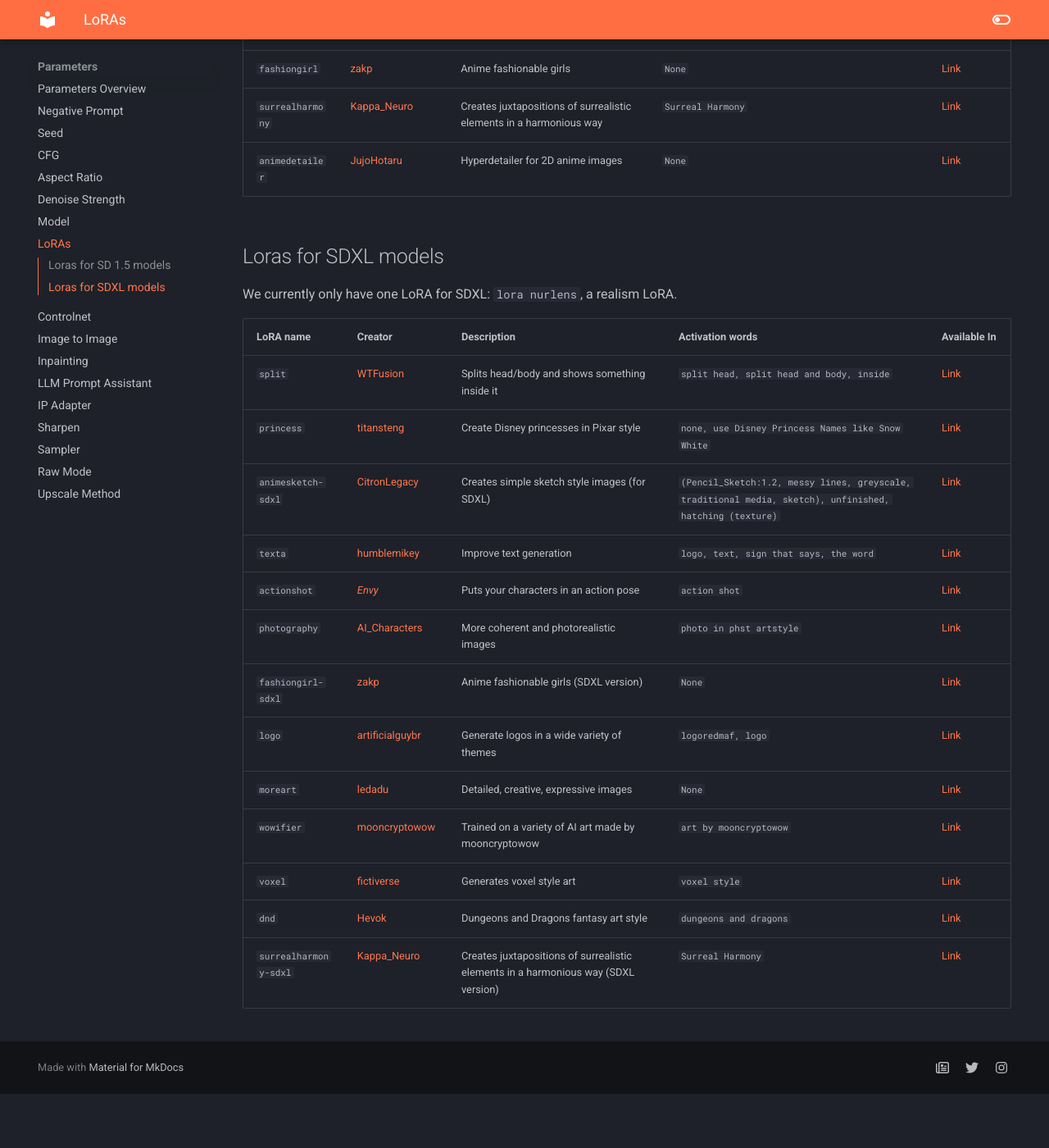
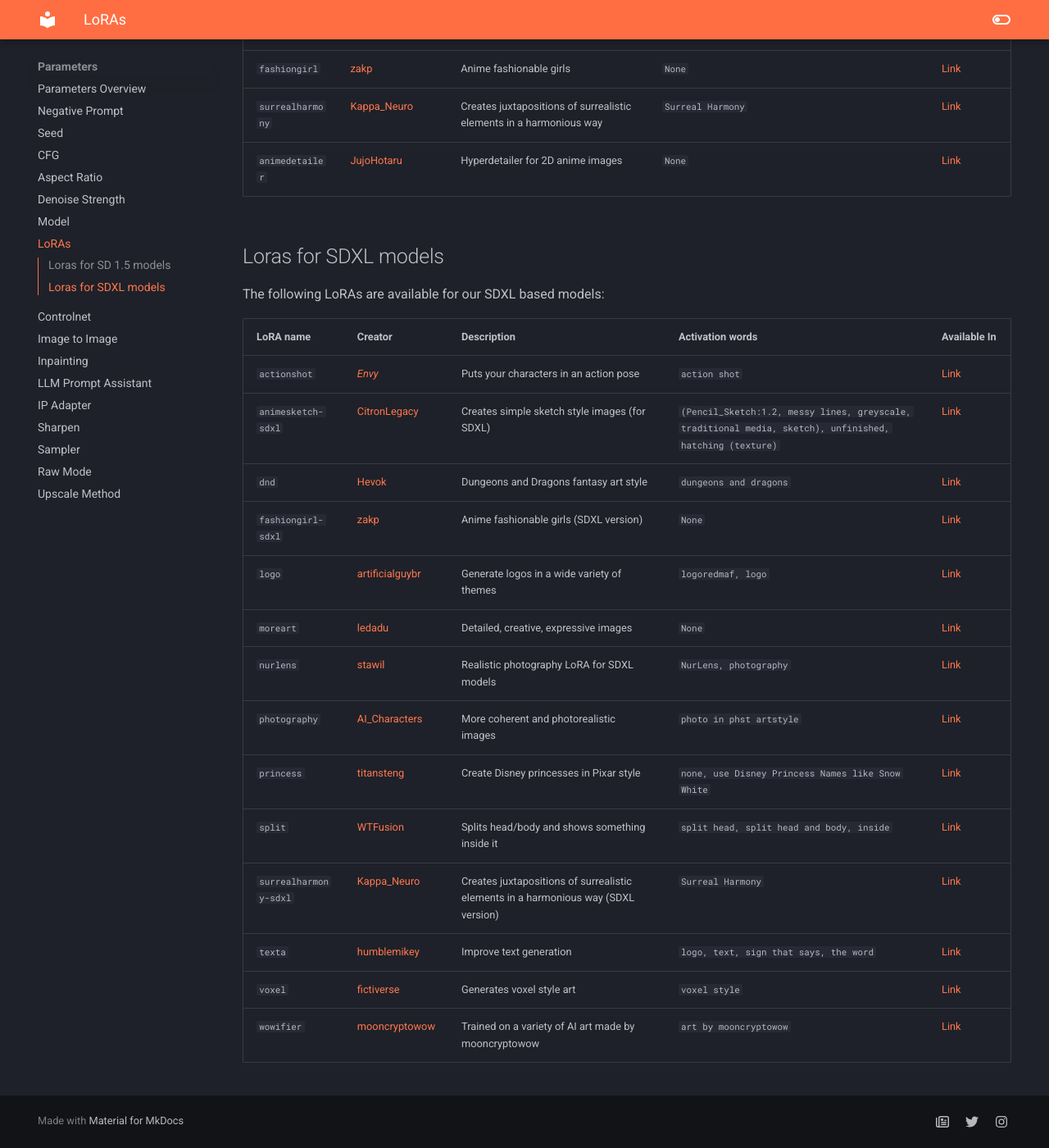
Before and after one commit to Distillery-Dev/site, an MkDocs documentation site: the page built from docs/Parameters/lora/lora.md, in a window 1280 px wide and 1400 px high, scrolled down 5875 px. Shown: the whole window at 82% size. Built offline with MkDocs 1.6.1 and Material for MkDocs 9.7.7, drawn with Linux system fonts in a browser that asks for light colours; before the commit the page ends 7209 px from its top, so only the background shows below that; some of the changed text lies outside the part shown.

Commit message:
updated sdxl lora list

````diff
--- a/docs/Parameters/lora/lora.md
+++ b/docs/Parameters/lora/lora.md
@@ -15,7 +15,7 @@
 
 ## Loras for SD 1.5 models
 
-The following LoRAs are available for our standard models (bloodymary, vodka and screwdriver):
+The following LoRAs are available for our SD1.5 based models:
 
 
 | LoRA name  | Creator  | Description  | Activation words  | Available In                        |
@@ -121,21 +121,21 @@
 
 
 ## Loras for SDXL models
-
-We currently only have one LoRA for SDXL: ```lora nurlens```, a realism LoRA.
+The following LoRAs are available for our SDXL based models:
 
 | LoRA name  | Creator  | Description  | Activation words  | Available In                        |
 |------------|----------|--------------|-------------------|-------------------------------------|
-| `split` | [WTFusion](https://civitai.com/user/WTFusion) | Splits head/body and shows something inside it | `split head, split head and body, inside` | [Link](https://civitai.com/models/206883?modelVersionId=234056) |
-| `princess` | [titansteng](https://civitai.com/user/titansteng) | Create Disney princesses in Pixar style | `none, use Disney Princess Names like Snow White` | [Link](https://civitai.com/models/212532/all-disney-princess-xl-lora-model-from-ralph-breaks-the-internet?modelVersionId=244808) |
+| `actionshot` | [_Envy_](https://civitai.com/user/_Envy_) | Puts your characters in an action pose | `action shot` | [Link](https://civitai.com/models/214442/envy-action-shot-xl-01?modelVersionId=241565) |
 | `animesketch-sdxl` | [CitronLegacy](https://civitai.com/user/CitronLegacy) | Creates simple sketch style images (for SDXL) | `(Pencil_Sketch:1.2, messy lines, greyscale, traditional media, sketch), unfinished, hatching (texture)` | [Link](https://civitai.com/models/202764/anime-sketch-style-sdxl-and-sd15?modelVersionId=258108) |
-| `texta` | [humblemikey](https://civitai.com/user/humblemikey) | Improve text generation | `logo, text, sign that says, the word` | [Link](https://civitai.com/models/221240/texta-generate-text-with-sdxl?modelVersionId=249521) |
-| `actionshot` | [_Envy_](https://civitai.com/user/_Envy_) | Puts your characters in an action pose | `action shot` | [Link](https://civitai.com/models/214442/envy-action-shot-xl-01?modelVersionId=241565) |
-| `photography` | [AI_Characters](https://civitai.com/user/AI_Characters) | More coherent and photorealistic images | `photo in phst artstyle` | [Link](https://civitai.com/models/198378/essenz-better-photography-style-lora-for-sdxl-10?modelVersionId=250573) |
+| `dnd` | [Hevok](https://civitai.com/user/Hevok) | Dungeons and Dragons fantasy art style | `dungeons and dragons` | [Link](https://civitai.com/models/134343/dungeons-and-dragons-art-style-capture-fantasy-lora-xl?modelVersionId=209171) |
 | `fashiongirl-sdxl` | [zakp](https://civitai.com/user/zakp) | Anime fashionable girls (SDXL version) | `None` | [Link](https://civitai.com/models/8217?modelVersionId=128793) |
 | `logo` | [artificialguybr](https://civitai.com/user/artificialguybr) | Generate logos in a wide variety of themes | `logoredmaf, logo` | [Link](https://civitai.com/models/124609/logoredmond-logo-lora-for-sd-xl-10?modelVersionId=177492) |
 | `moreart` | [ledadu](https://civitai.com/user/ledadu) | Detailed, creative, expressive images | `None` | [Link](https://civitai.com/models/124347/xlmoreart-full-xlreal-enhancer?modelVersionId=152309) |
+| `nurlens` | [stawil](https://civitai.com/user/stawil) | Realistic photography LoRA for SDXL models | `NurLens, photography` | [Link](https://civitai.com/models/126442/nurlens-photography-master-sdxl-10) |
+| `photography` | [AI_Characters](https://civitai.com/user/AI_Characters) | More coherent and photorealistic images | `photo in phst artstyle` | [Link](https://civitai.com/models/198378/essenz-better-photography-style-lora-for-sdxl-10?modelVersionId=250573) |
+| `princess` | [titansteng](https://civitai.com/user/titansteng) | Create Disney princesses in Pixar style | `none, use Disney Princess Names like Snow White` | [Link](https://civitai.com/models/212532/all-disney-princess-xl-lora-model-from-ralph-breaks-the-internet?modelVersionId=244808) |
+| `split` | [WTFusion](https://civitai.com/user/WTFusion) | Splits head/body and shows something inside it | `split head, split head and body, inside` | [Link](https://civitai.com/models/206883?modelVersionId=234056) |
+| `surrealharmony-sdxl` | [Kappa_Neuro](https://civitai.com/user/Kappa_Neuro) | Creates juxtapositions of surrealistic elements in a harmonious way (SDXL version) | `Surreal Harmony` | [Link](https://civitai.com/models/36722/surreal-harmony?modelVersionId=154228) |
+| `texta` | [humblemikey](https://civitai.com/user/humblemikey) | Improve text generation | `logo, text, sign that says, the word` | [Link](https://civitai.com/models/221240/texta-generate-text-with-sdxl?modelVersionId=249521) |
+| `voxel` | [fictiverse](https://civitai.com/user/fictiverse) | Generates voxel style art | `voxel style` | [Link](https://civitai.com/models/118536/voxel-xl?modelVersionId=128609) |
 | `wowifier` | [mooncryptowow](https://civitai.com/user/mooncryptowow) | Trained on a variety of AI art made by mooncryptowow | `art by mooncryptowow` | [Link](https://civitai.com/models/117041/wowifierxl?modelVersionId=217866) |
-| `voxel` | [fictiverse](https://civitai.com/user/fictiverse) | Generates voxel style art | `voxel style` | [Link](https://civitai.com/models/118536/voxel-xl?modelVersionId=128609) |
-| `dnd` | [Hevok](https://civitai.com/user/Hevok) | Dungeons and Dragons fantasy art style | `dungeons and dragons` | [Link](https://civitai.com/models/134343/dungeons-and-dragons-art-style-capture-fantasy-lora-xl?modelVersionId=209171) |
-| `surrealharmony-sdxl` | [Kappa_Neuro](https://civitai.com/user/Kappa_Neuro) | Creates juxtapositions of surrealistic elements in a harmonious way (SDXL version) | `Surreal Harmony` | [Link](https://civitai.com/models/36722/surreal-harmony?modelVersionId=154228) |
````
